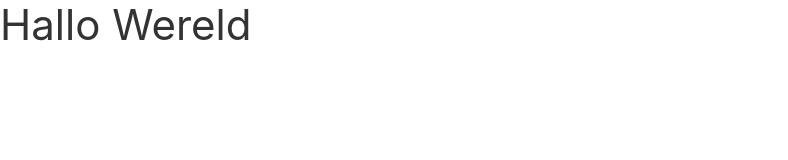
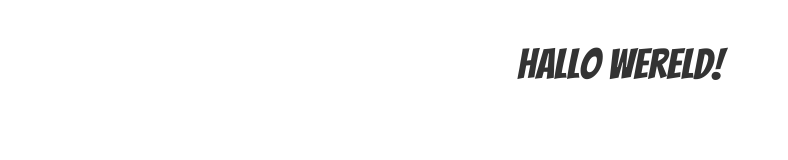
Before and after one commit to tvandemeer/brick-academy, a plain HTML site: page index.html in a window 1280 px wide. Shown: the whole page, without its empty margins (0-788 px from the left). Drawn offline with nearby package versions, Linux system fonts and the light colour scheme.

Commit message:
Layout template for index and nice fade effect

```diff
--- a/index.html
+++ b/index.html
@@ -1,8 +1,9 @@
+
 <!DOCTYPE html>
 <html lang="nl">
 <head>
   <meta charset="UTF-8">
-  <title>Mijn 11ty site op Github</title>
+  <title>Hallo Wereld!</title>
   <!-- UIkit CSS -->
   <link rel="stylesheet" href="https://cdn.jsdelivr.net/npm/uikit@3.16.19/dist/css/uikit.min.css" />
 
@@ -17,6 +18,18 @@
   <link rel="stylesheet" href="styles/tvandemeer.css" />
 </head>
 <body>
-  <h1>Hallo Wereld</h1>
+
+<div uk-grid>
+  <div class="uk-padding uk-width-1-1 uk-text-center">
+    <h1 id="hallo" class="bangers">Hallo Wereld!</h1>
+  </div>
+</div>
+
+<script>
+  const element = document.querySelector('#hallo');
+  element.style.setProperty('--animate-duration', '4s');
+  element.classList.add('animate__animated', 'animate__fadeIn');
+</script>
+
 </body>
 </html>
--- a/styles/tvandemeer.css
+++ b/styles/tvandemeer.css
@@ -0,0 +1,5 @@
+@import url('https://fonts.googleapis.com/css2?family=Bangers&display=swap');
+
+.bangers {
+  font-family: 'Bangers', cursive;
+}
```
